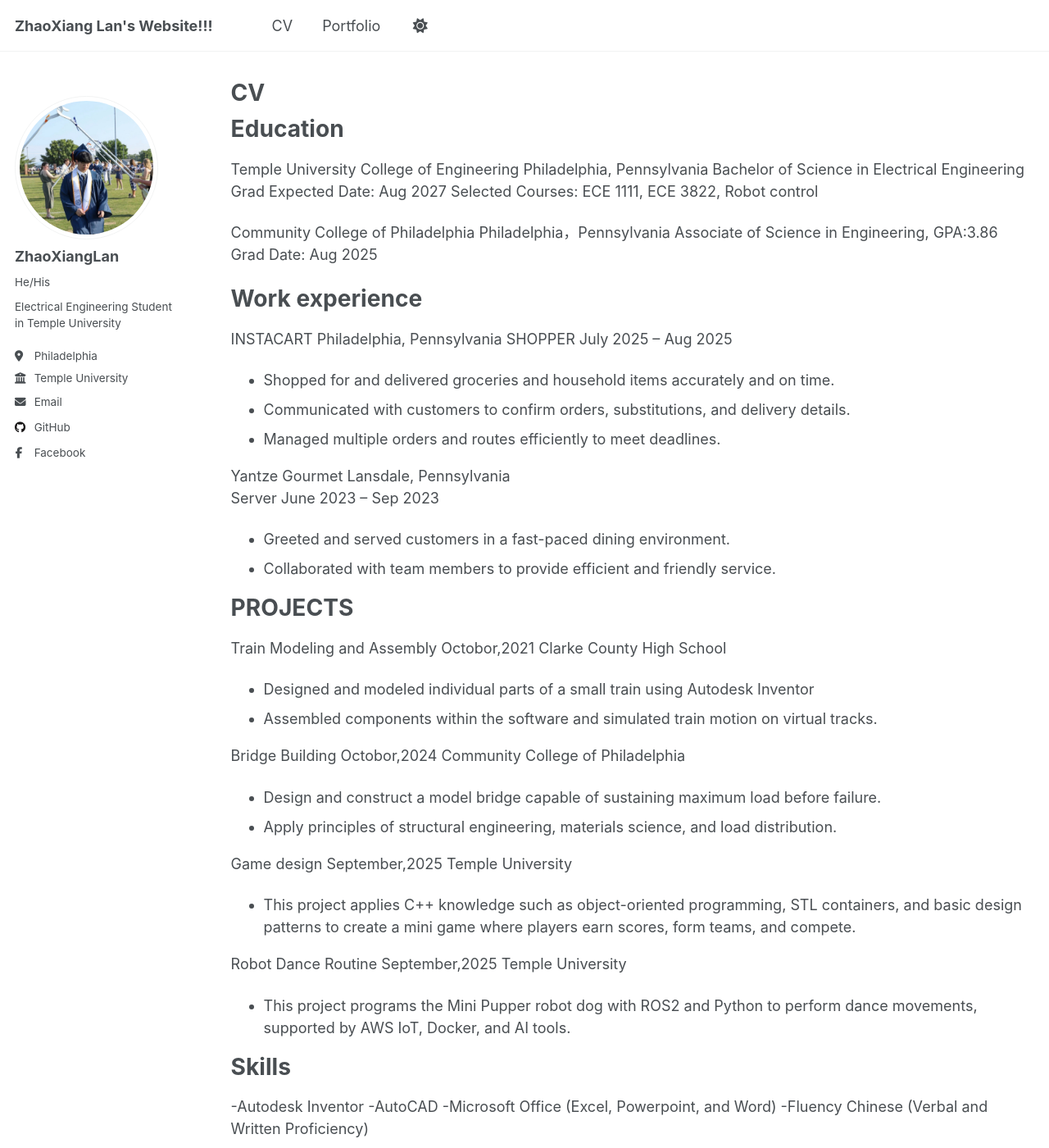
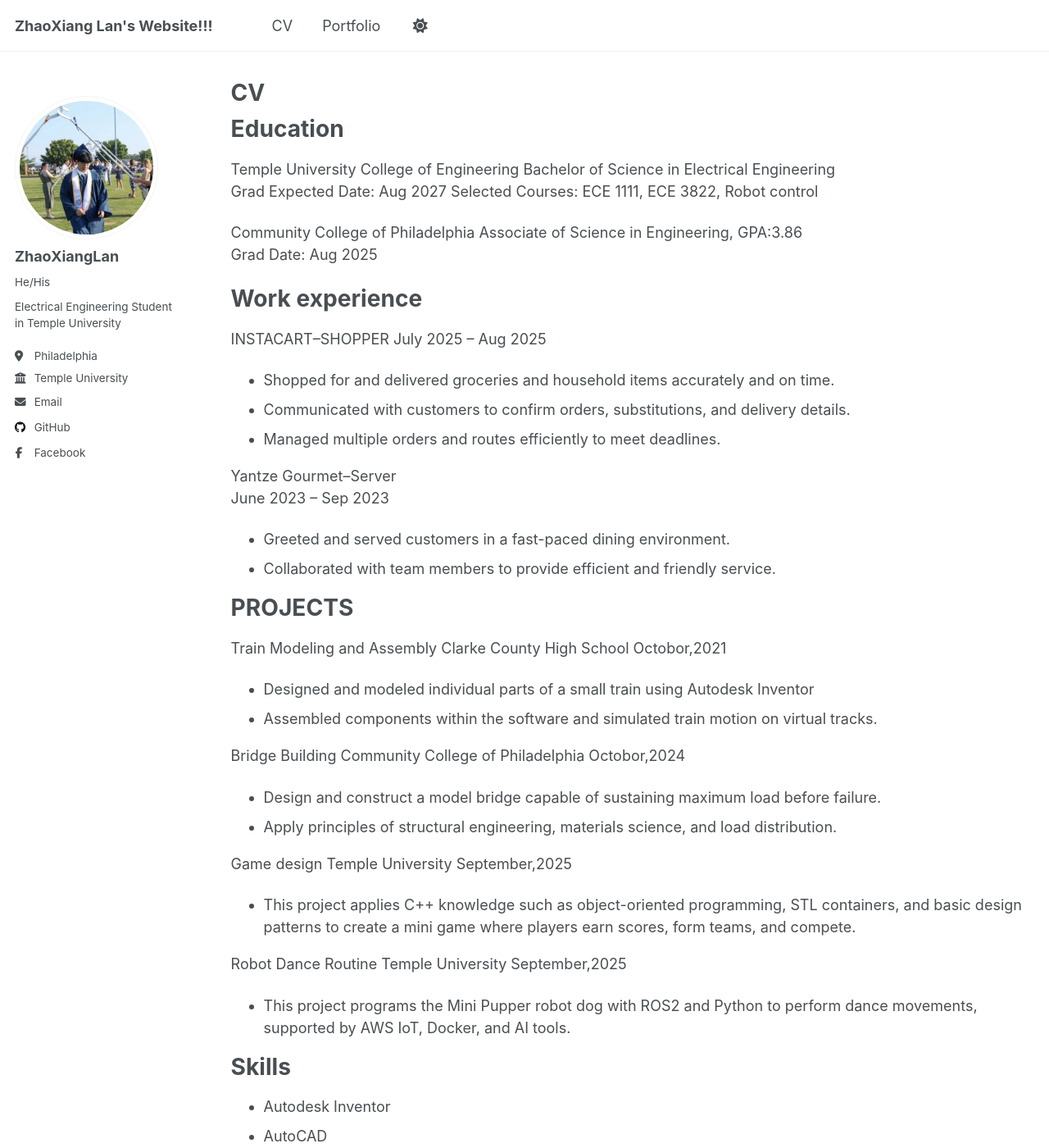
Before and after one commit to ZhaoXiangLan/ZhaoXiangLan.github.io, a Jekyll site: the page built from _pages/cv.md, in a window 1280 px wide and 1400 px high. Shown: the whole window at 82% size. Built offline with Jekyll 4.4.1, drawn with Linux system fonts in a browser that asks for light colours; a script that is not in the unit is left out; some of the changed text lies outside the part shown.

Commit message:
Update cv.md

```diff
--- a/_pages/cv.md
+++ b/_pages/cv.md
@@ -11,49 +11,55 @@ redirect_from:
 
 Education
 ======
-Temple University College of Engineering                           Philadelphia, Pennsylvania
-Bachelor of Science in Electrical Engineering                      Grad Expected Date: Aug 2027
+Temple University College of Engineering
+Bachelor of Science in Electrical Engineering
+Grad Expected Date: Aug 2027
 Selected Courses: ECE 1111, ECE 3822, Robot control
 
-Community College of Philadelphia	                                 Philadelphia，Pennsylvania
-Associate of Science in Engineering, GPA:3.86                      Grad Date: Aug 2025
+Community College of Philadelphia
+Associate of Science in Engineering, GPA:3.86
+Grad Date: Aug 2025
 
 Work experience
 ======
-INSTACART                                                          Philadelphia, Pennsylvania
-SHOPPER                                                            July 2025 – Aug 2025
+INSTACART--SHOPPER
+July 2025 – Aug 2025
 -	Shopped for and delivered groceries and household items accurately and on time.
 -	Communicated with customers to confirm orders, substitutions, and delivery details.
 -	Managed multiple orders and routes efficiently to meet deadlines.
 
-Yantze Gourmet                                                     Lansdale, Pennsylvania
-Server                                                             June 2023 – Sep 2023
+Yantze Gourmet--Server
+June 2023 – Sep 2023
 -	Greeted and served customers in a fast-paced dining environment.
 -	Collaborated with team members to provide efficient and friendly service.
 
 PROJECTS
 ======
-Train Modeling and Assembly                                        Octobor,2021
+Train Modeling and Assembly
 Clarke County High School
+Octobor,2021
 -	Designed and modeled individual parts of a small train using Autodesk Inventor
 -	Assembled components within the software and simulated train motion on virtual tracks.
 
-Bridge Building                                                    Octobor,2024
+Bridge Building
 Community College of Philadelphia
+Octobor,2024
 -	Design and construct a model bridge capable of sustaining maximum load before failure.
 -	Apply principles of structural engineering, materials science, and load distribution.
 
-Game design                                                        September,2025
+Game design
 Temple University
+September,2025
 -	This project applies C++ knowledge such as object-oriented programming, STL containers, and basic design patterns to create a mini game where players earn scores, form teams, and compete.
 
-Robot Dance Routine                                                September,2025
+Robot Dance Routine
 Temple University
+September,2025
 -	This project programs the Mini Pupper robot dog with ROS2 and Python to perform dance movements, supported by AWS IoT, Docker, and AI tools.
 
 Skills
 ======
--Autodesk Inventor
--AutoCAD
--Microsoft Office (Excel, Powerpoint, and Word)
--Fluency Chinese (Verbal and Written Proficiency)
+-	Autodesk Inventor
+-	AutoCAD
+-	Microsoft Office (Excel, Powerpoint, and Word)
+-	Fluency Chinese (Verbal and Written Proficiency)
```
